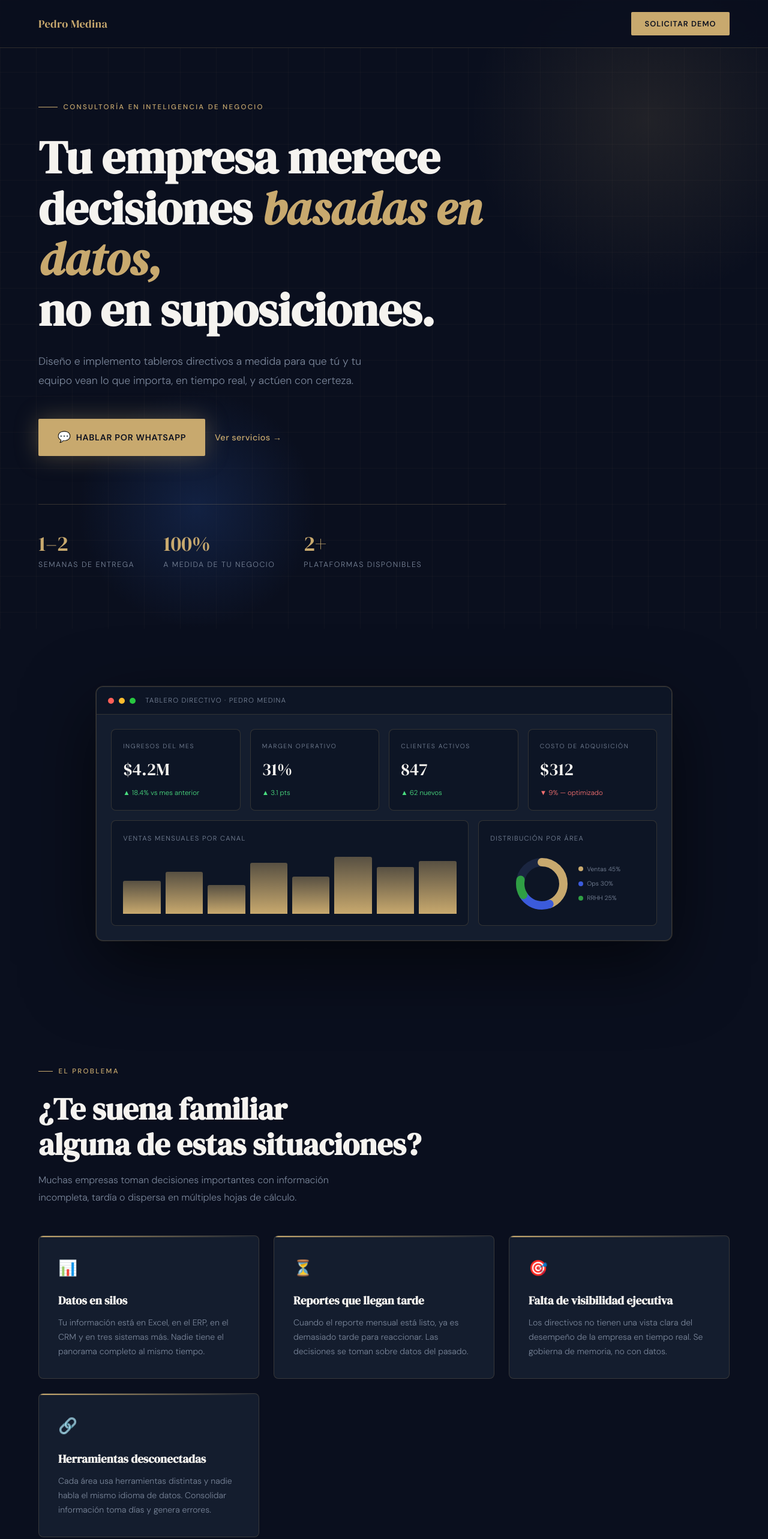
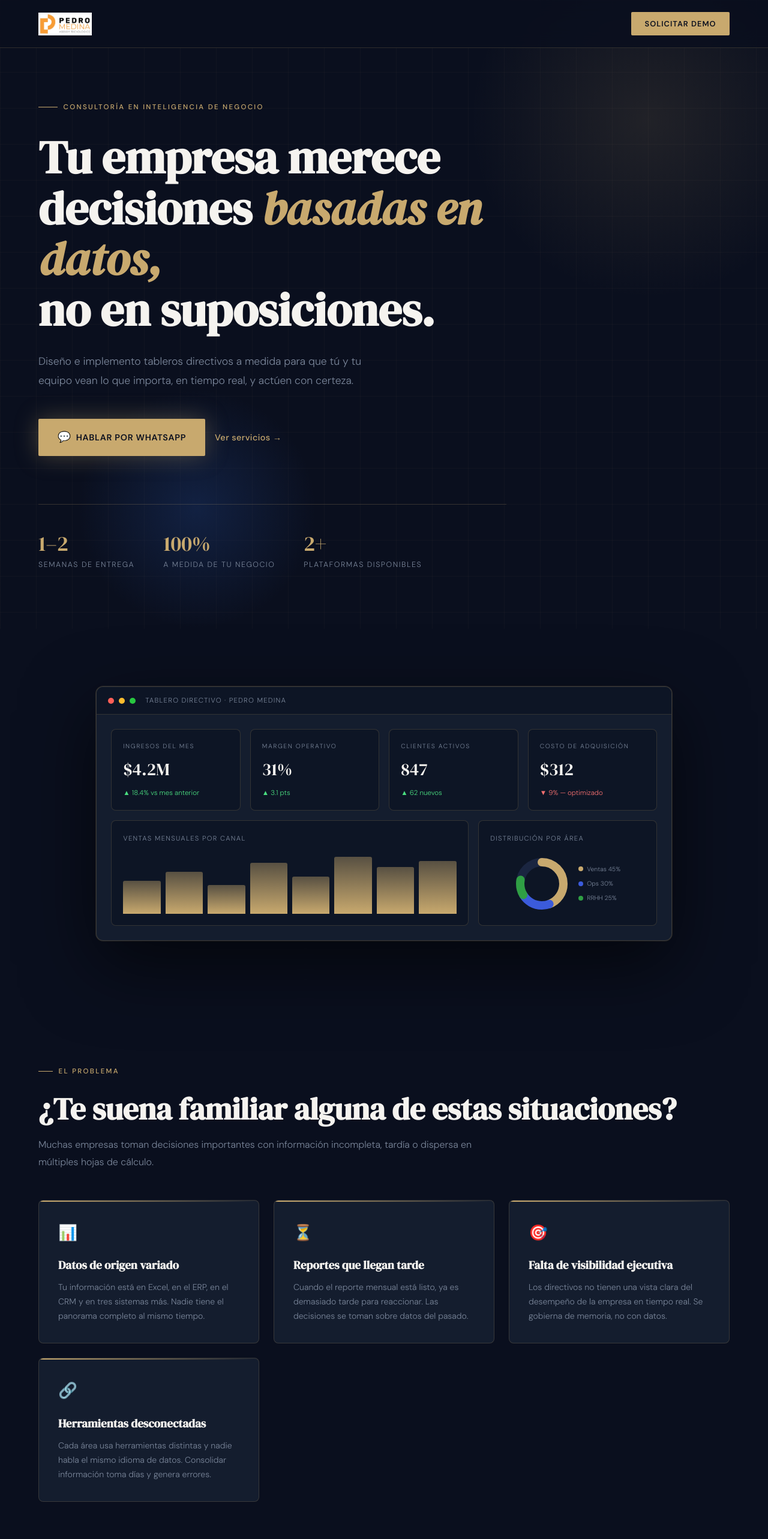
Before and after one commit to pedroivanmedina/dashboard, a plain HTML site: page index.html in a window 1280 px wide. Shown: the top 2565 px of the page at 60% size. Drawn offline with Linux system fonts and the light colour scheme.

Commit message:
logo, en una sola linea, etc

```diff
--- a/index.html
+++ b/index.html
@@ -43,11 +43,11 @@
     backdrop-filter: blur(16px);
     background: rgba(10,15,30,0.85);
   }
-  .nav-logo {
-    font-family: var(--font-display);
-    font-size: 1.15rem;
-    color: var(--gold);
-    letter-spacing: 0.02em;
+  .nav-logo img {
+    height: 38px;
+    width: auto;
+    display: block;
+    object-fit: contain;
   }
   .nav-cta {
     background: var(--gold);
@@ -230,7 +230,7 @@
     font-size: clamp(2rem, 4vw, 3.2rem);
     line-height: 1.15; margin-bottom: 1rem;
   }
-  .section-sub { font-size: 1rem; color: var(--muted); max-width: 520px; line-height: 1.8; margin-bottom: 3rem; }
+  .section-sub { font-size: 1rem; color: var(--muted); max-width: 780px; line-height: 1.8; margin-bottom: 3rem; }
 
   .problems-grid { display: grid; grid-template-columns: repeat(auto-fit, minmax(280px,1fr)); gap: 1.5rem; }
   .problem-card {
@@ -414,7 +414,9 @@
 
 <!-- NAV -->
 <nav>
-  <div class="nav-logo">Pedro Medina</div>
+  <div class="nav-logo">
+    <img src="https://raw.githubusercontent.com/pedroivanmedina/dashboard/main/logo.jpeg" alt="Pedro Medina" />
+  </div>
   <a class="nav-cta" href="https://wa.me/526673900992?text=Hola%20Pedro%2C%20me%20interesa%20un%20dashboard%20para%20mi%20empresa" target="_blank">Solicitar Demo</a>
 </nav>
 
@@ -526,12 +528,12 @@
 <!-- PROBLEMS -->
 <section class="section" id="problemas">
   <p class="section-label">El problema</p>
-  <h2 class="section-title">¿Te suena familiar<br>alguna de estas situaciones?</h2>
+  <h2 class="section-title" style="white-space:nowrap;">¿Te suena familiar alguna de estas situaciones?</h2>
   <p class="section-sub">Muchas empresas toman decisiones importantes con información incompleta, tardía o dispersa en múltiples hojas de cálculo.</p>
   <div class="problems-grid">
     <div class="problem-card">
       <div class="problem-icon">📊</div>
-      <h3>Datos en silos</h3>
+      <h3>Datos de origen variado</h3>
       <p>Tu información está en Excel, en el ERP, en el CRM y en tres sistemas más. Nadie tiene el panorama completo al mismo tiempo.</p>
     </div>
     <div class="problem-card">
@@ -556,7 +558,7 @@
 <section class="process-section" id="proceso">
   <p class="section-label">Cómo trabajo</p>
   <h2 class="section-title">Un proceso claro,<br>resultados en 1 a 2 semanas</h2>
-  <p class="section-sub">No cargo de metodologías innecesarias. Mi proceso está diseñado para entregar valor rápido sin sacrificar calidad.</p>
+  <p class="section-sub" style="max-width:900px;">No cargo con metodologías innecesarias. Mi proceso está diseñado para entregar valor rápido sin sacrificar calidad.</p>
   <div class="process-steps">
     <div class="step">
       <span class="step-num">01</span>
@@ -592,8 +594,8 @@
 <!-- SERVICES -->
 <section class="section" id="servicios">
   <p class="section-label">Servicios</p>
-  <h2 class="section-title">¿Qué puedo hacer<br>por tu empresa?</h2>
-  <p class="section-sub">Ofrezco soluciones de inteligencia de negocio adaptadas a la madurez digital de cada empresa.</p>
+  <h2 class="section-title" style="white-space:nowrap;">¿Qué puedo hacer por tu empresa?</h2>
+  <p class="section-sub" style="max-width:900px;">Ofrezco soluciones de inteligencia de negocio adaptadas a la madurez digital de cada empresa.</p>
   <div class="services-grid">
     <div class="service-card">
       <span class="service-badge">Looker Studio</span>
@@ -634,8 +636,8 @@
 <!-- CASES -->
 <section class="cases-section" id="casos">
   <p class="section-label">Casos de éxito</p>
-  <h2 class="section-title">Resultados reales<br>en empresas reales</h2>
-  <p class="section-sub">He trabajado con empresas de distintos sectores transformando sus datos en decisiones más inteligentes y oportunas.</p>
+  <h2 class="section-title" style="white-space:nowrap;">Resultados reales en empresas reales</h2>
+  <p class="section-sub" style="max-width:900px;">He trabajado con empresas de distintos sectores transformando sus datos en decisiones más inteligentes y oportunas.</p>
   <div class="cases-grid">
     <div class="case-card">
       <p class="case-industry">🏪 Sector Comercial</p>
@@ -670,7 +672,7 @@
 <!-- WHY -->
 <section class="section" id="diferenciadores">
   <p class="section-label">Por qué yo</p>
-  <h2 class="section-title">No solo te entrego<br>un dashboard</h2>
+  <h2 class="section-title" style="white-space:nowrap;">No solo te entrego un dashboard</h2>
   <div class="why-grid">
     <div class="why-features">
       <div class="why-item">
@@ -734,7 +736,7 @@
 
 <!-- FOOTER -->
 <footer>
-  <div class="footer-brand">Pedro Medina · Tableros Directivos</div>
+  <div class="footer-brand"><img src="https://raw.githubusercontent.com/pedroivanmedina/dashboard/main/logo.jpeg" alt="Pedro Medina" style="height:28px;width:auto;vertical-align:middle;opacity:0.85;" /></div>
   <p class="footer-copy">+52 667 390 0992 &nbsp;·&nbsp; Culiacán, Sinaloa, México</p>
 </footer>
 
```
